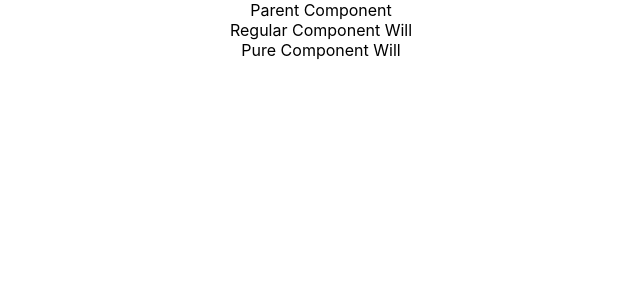
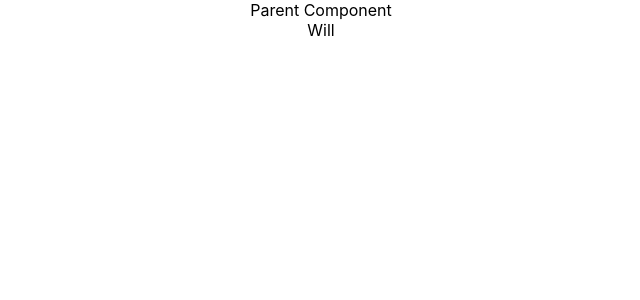
Before and after one commit to illwillgusto/hello-world, a React (Create React App) app: page / in a window 1280 px wide. Shown: the top 300 px of the page, without its empty margins (319-959 px from the left). Built offline with nearby package versions, Linux system fonts and the light colour scheme.

Commit message:
Update ParentComp.js
commented out regular and pure component
added the memo component
called the name props state
changed ParentComp.js back to a regualr component

```diff
--- a/src/Components/ParentComp.js
+++ b/src/Components/ParentComp.js
@@ -1,8 +1,9 @@
-import React, { Component, PureComponent } from 'react'
+import React, { Component } from 'react'
 import RegularComponent from './RegularComponent'
 import PureComp from './PureComponent'
+import MemoComp from './MemoComp'
 
-class ParentComp extends PureComponent {
+class ParentComp extends Component {
 
     constructor(props) {
       super(props)
@@ -25,8 +26,9 @@ class ParentComp extends PureComponent {
     return (
       <div>
         Parent Component
-        <RegularComponent name={this.state.name} />
-        <PureComp name={this.state.name} />
+        <MemoComp name={this.state.name} />
+        {/* <RegularComponent name={this.state.name} />
+        <PureComp name={this.state.name} /> */}
       </div>
     )
   }
```
